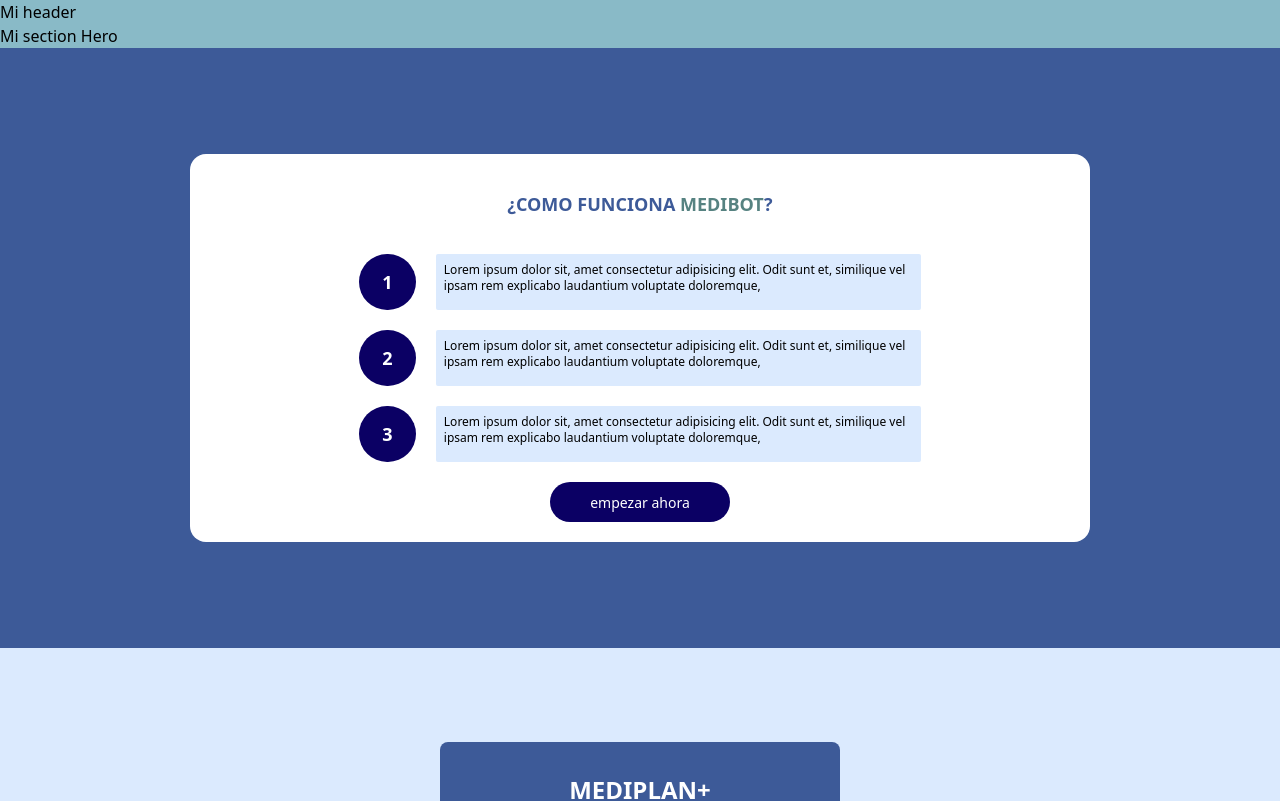
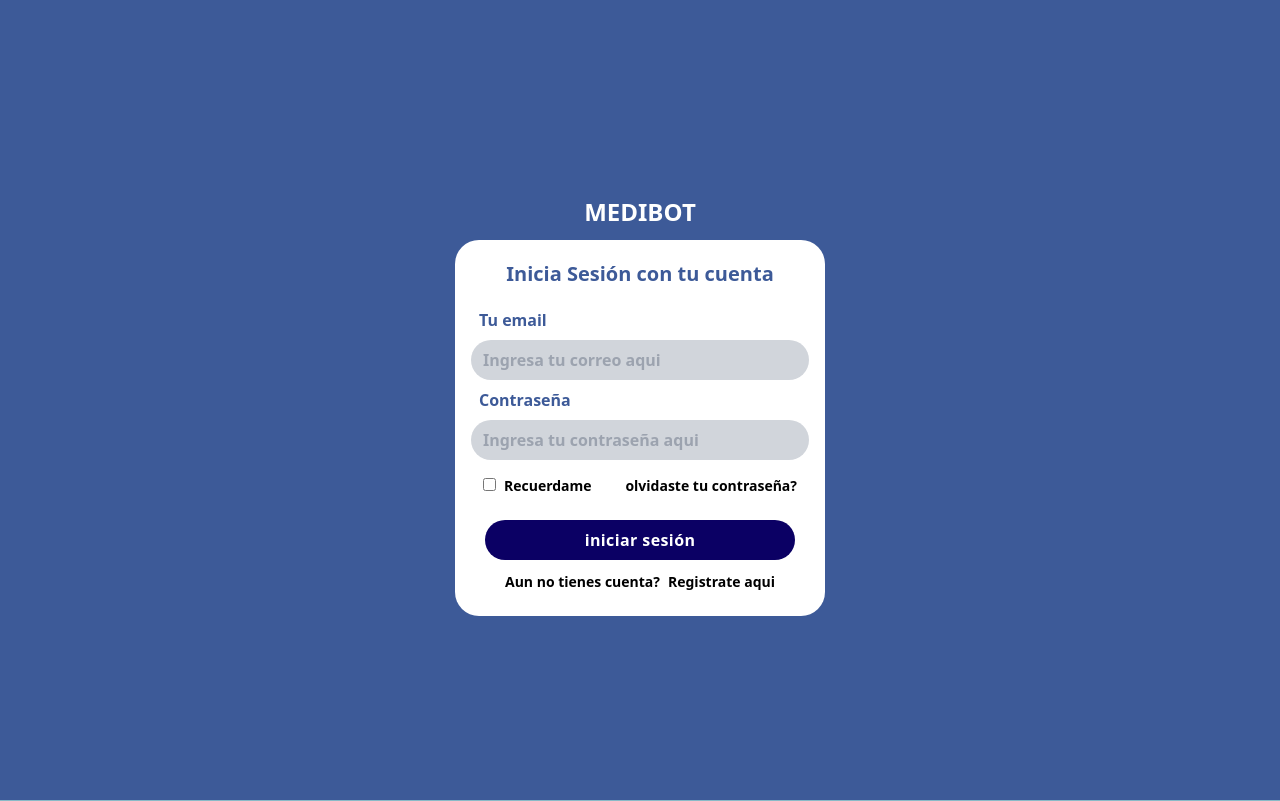
Before and after one commit to vale1b/mediBot, a React (Vite) app in the folder client/: page / in a window 1280 px wide. Shown: the top 801 px of the page. Built offline with nearby package versions, Linux system fonts and the light colour scheme.

Commit message:
terminando login y guardando cambios en colores

```diff
--- a/client/src/App.jsx
+++ b/client/src/App.jsx
@@ -6,7 +6,7 @@
 
   return (
     <>
-      <HomePage />
+      <LoginPage />
     </>
   );
 }
```
